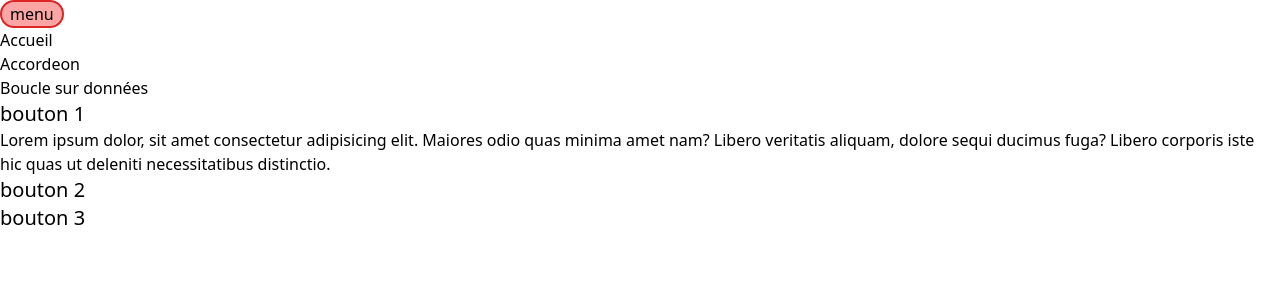
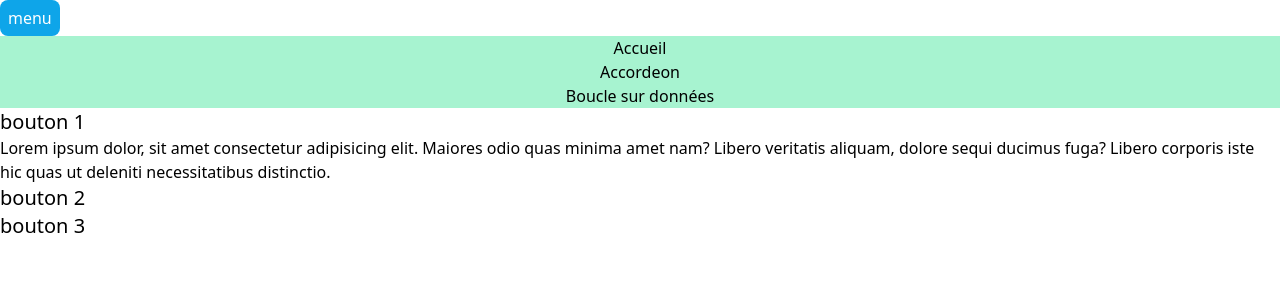
Before and after one commit to MMI-SAE-203/r213-2024-pracht-tp1-LolaRoth, a Vue app: page /accordeon in a window 1280 px wide. Both pictures are taken after a click on the button "menu". Shown: the top 300 px of the page. Built offline with nearby package versions, Linux system fonts and the light colour scheme.

Commit message:
personnalisation

```diff
--- a/src/App.vue
+++ b/src/App.vue
@@ -18,7 +18,7 @@ onErrorCaptured((err, instance, info) => {
     <button @pointerdown="menuIsOpen = !menuIsOpen"
     aria-controls="mainNav"
     aria-expanded="true"
-    class="rounded-full border-2 border-red-600 bg-red-300 px-2"
+    class="bg-indigo-500 rounded-lg p-2 text-white bg-sky-500/100 hover:bg-cyan-600 text-center leading-5 border-orange-950"
   >
     menu
   </button>
@@ -29,8 +29,8 @@ onErrorCaptured((err, instance, info) => {
     leave-active-class="-translate-x-full"
   >
   <nav id="mainNav" v-show="menuIsOpen">
-    <ul>
-      <li ><RouterLink to="/index" > Accueil </RouterLink></li>
+    <ul class="bg-emerald-200 text-center">
+      <li class="decoration-double"><RouterLink to="/index" > Accueil </RouterLink></li>
       <li ><RouterLink to="/accordeon" > Accordeon </RouterLink></li>
       <li ><RouterLink to="/boucle_sur_donnees" > Boucle sur données </RouterLink></li>
     </ul>
```
